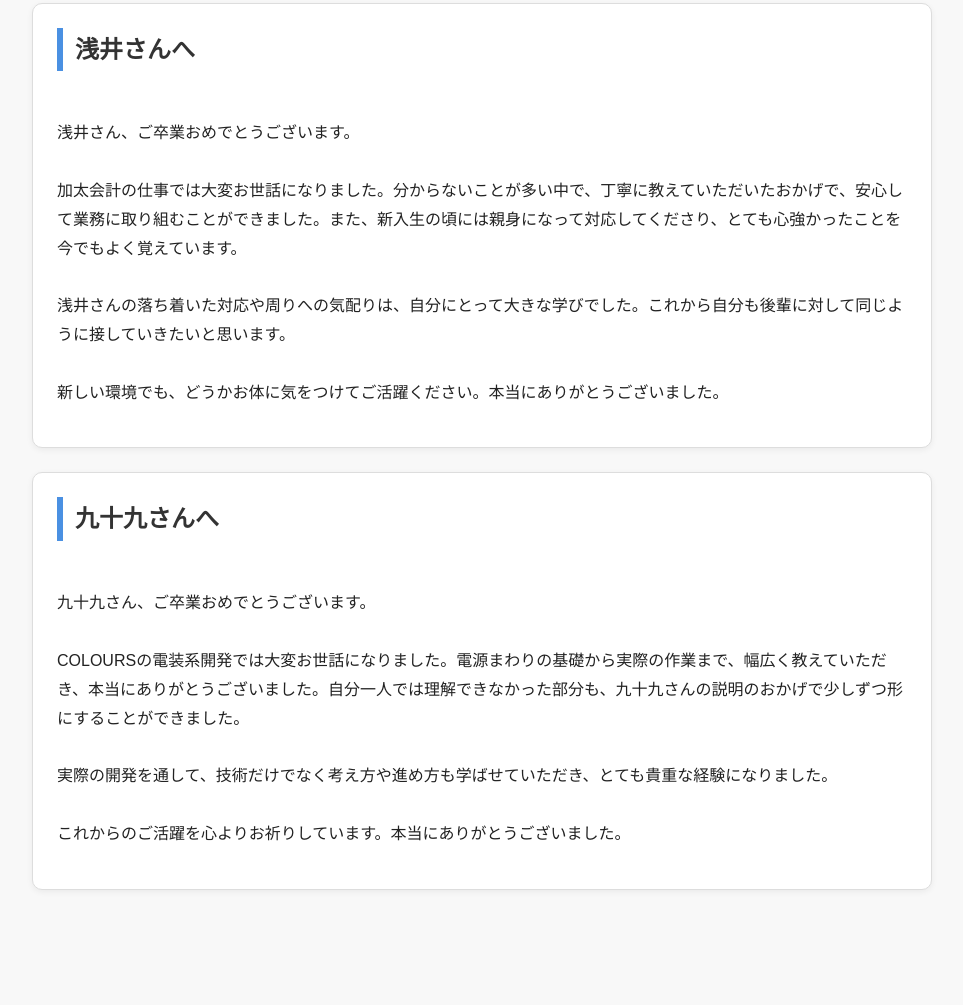
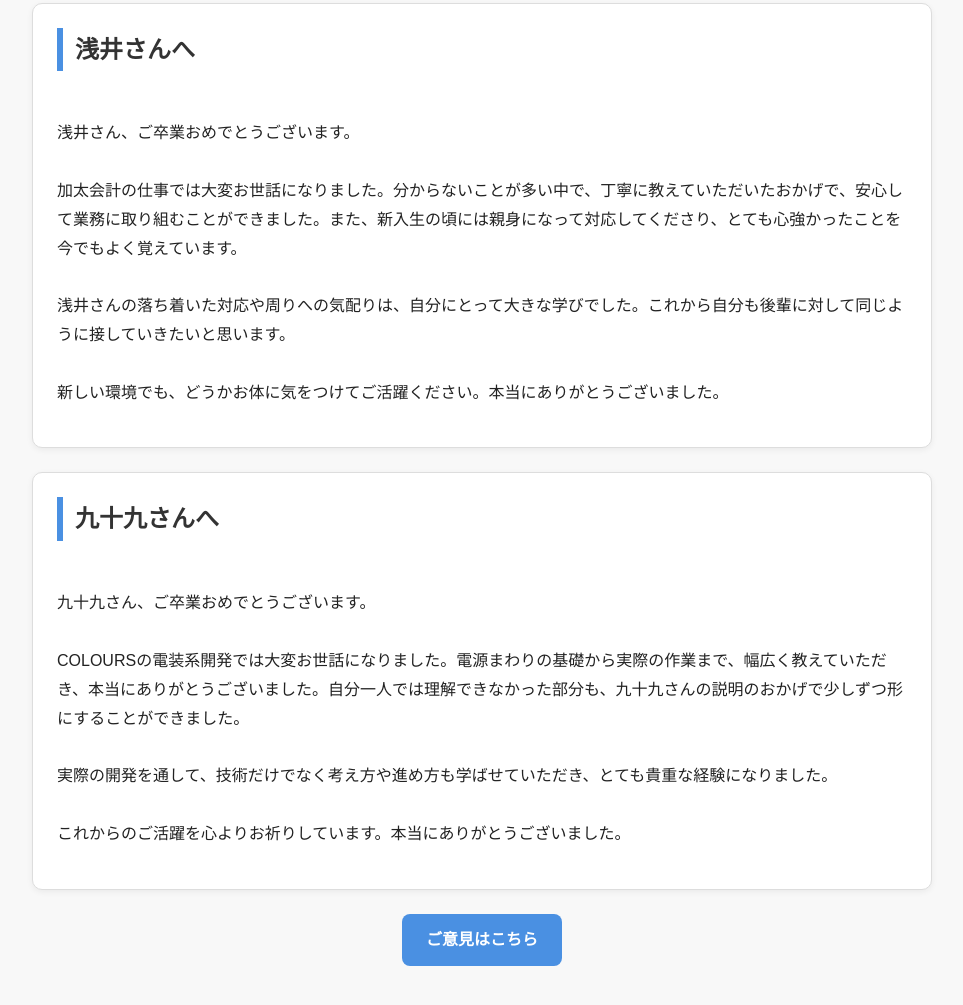
Before and after one commit to SSSRC/COLOURS_ground_station_app_for_Akatsuki, an Electron app: page index.html in a window 1280 px wide. Shown: the part 127-1132 px from the top of the page, without its empty margins (158-1121 px from the left). Before the commit the page ends 1057 px from the top, so only its background shows below. Drawn offline with Linux system fonts and the light colour scheme.

Commit message:
Add feedback button with styling to index.html

```diff
--- a/index.html
+++ b/index.html
@@ -43,6 +43,21 @@
             margin: 0 0 1em 0;
             white-space: pre-line;
         }
+
+        .form-button {
+    display: inline-block;
+    padding: 12px 24px;
+    background-color: #4a90e2;
+    color: white;
+    text-decoration: none;
+    border-radius: 8px;
+    font-weight: bold;
+    transition: 0.2s;
+}
+
+.form-button:hover {
+    background-color: #357abd;
+}
     </style>
 </head>
 <body>
@@ -75,5 +90,10 @@
             </p>
         </div>
     </div>
+    <div style="text-align: center; margin-bottom: 30px;">
+    <a href="https://docs.google.com/forms/d/e/1FAIpQLSewYreA7N4dO5931wuAF1QtzvlHbR2FvZoLsNgW1vbM52kPnA/viewform?usp=header" target="_blank" class="form-button">
+        ご意見はこちら
+    </a>
+</div>
 </body>
 </html>
```
